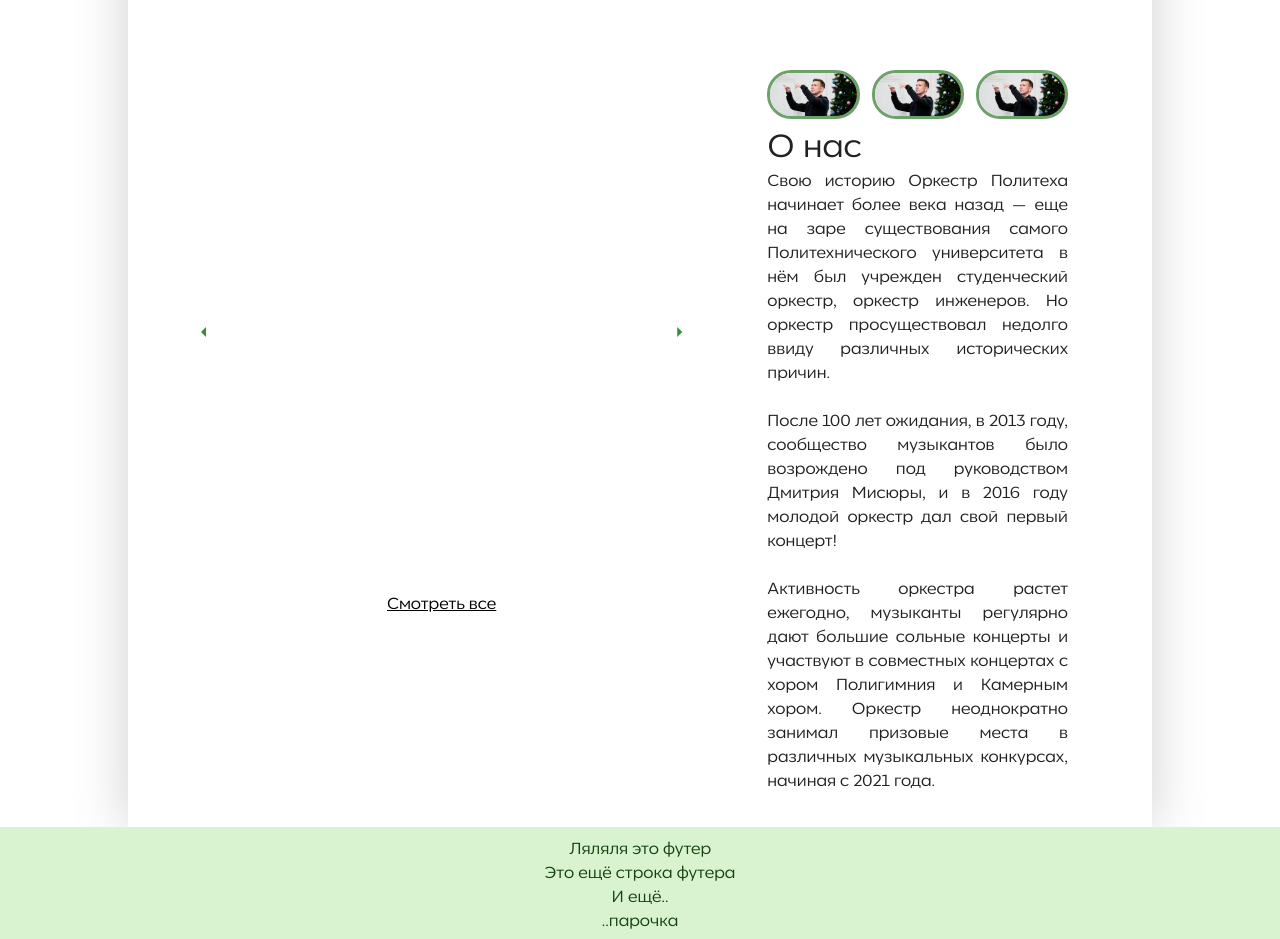
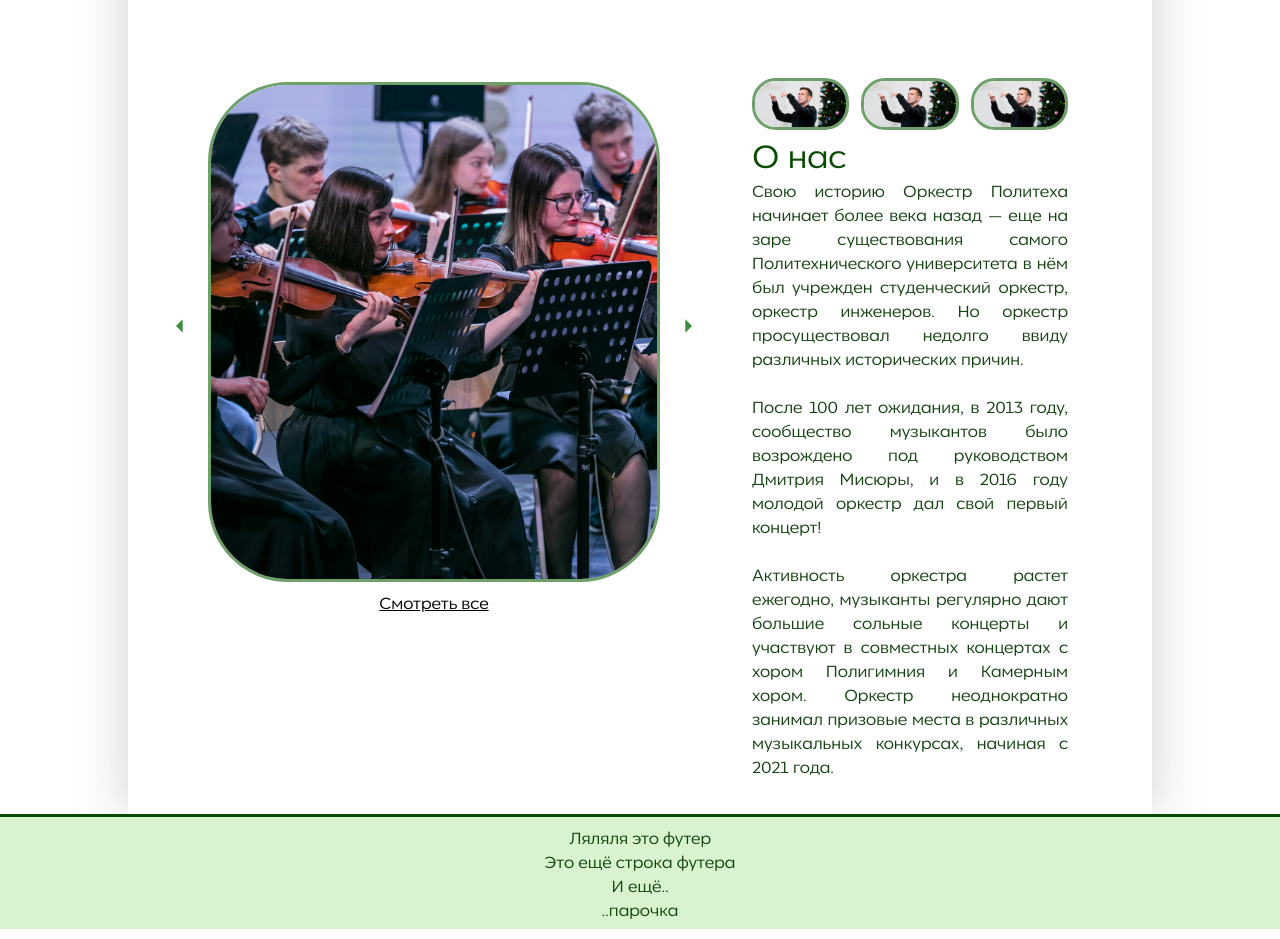
Before and after one commit to marceline223/orchestra_website, a Vue app: page / in a window 1280 px wide. Shown: the part 560-1499 px from the top of the page. Built offline with nearby package versions, Linux system fonts and the light colour scheme.

Commit message:
Карусель с кастомными кнопками согласно макету

```diff
--- a/src/components/main-page/InfoAbout.vue
+++ b/src/components/main-page/InfoAbout.vue
@@ -1,67 +1,45 @@
 <template>
   <v-row>
-    <v-col cols="7">
+    <div class="carousel-btn">
+      <v-icon
+        icon="mdi-menu-left"
+        color="green-darken-2"
+        size="x-large"
+        @click="onClickPrev"
+      />
+    </div>
+    <v-col cols="6">
       <v-carousel
+          v-model="carouselValue"
+          cycle
           class="mb-2"
-          style="align-items: center; align-content: center"
           hide-delimiters
+          :show-arrows="false"
       >
-        <v-carousel-item
-            src="/photos/main-page/carousel/1.jpg"
-            max-width="80%"
-            class="mx-auto"
-            cover
-        />
-
-        <v-carousel-item
-            src="/photos/main-page/carousel/2.jpg"
-            max-width="80%"
-            class="m-auto"
-            cover
-        />
-
-        <v-carousel-item
-            src="/photos/main-page/carousel/3.jpg"
-            max-width="80%"
-            class="m-auto"
-            cover
-        />
-
-        <v-carousel-item
-            src="/photos/main-page/carousel/4.jpg"
-            max-width="80%"
-            class="m-auto"
-            cover
-        />
-
-        <v-carousel-item
-            src="/photos/main-page/carousel/5.jpg"
-            max-width="80%"
-            class="m-auto"
-            cover
-        />
-
-        <template #prev>
-          <v-icon
-            class="v-btn"
-            icon="mdi-menu-left"
-            color="green-darken-2"
+          <v-carousel-item
+              v-for="(photo) in carouselPhotosSrc"
+              :key="photo"
+              content-class="carousel-photo"
+              selected-class="carousel-photo"
+              :src="carouselPhoto"
+              cover
           />
-        </template>
-        <template #next>
-          <v-icon
-            icon="mdi-menu-right"
-            color="green-darken-2"
-          />
-        </template>
       </v-carousel>
       <router-link
           to="/gallery"
           text="Смотреть все"
       />
     </v-col>
+    <div class="carousel-btn">
+      <v-icon
+          icon="mdi-menu-right"
+          color="green-darken-2"
+          size="x-large"
+          @click="onClickNext"
+      />
+    </div>
 
-    <v-col class="text-about px-15">
+    <v-col class="text-about darker-green-text px-15 pt-5">
       <v-row>
         <v-img
             class="photo-cube mr-3"
@@ -86,21 +64,63 @@
         />
       </v-row>
       <v-row>
-        <h1> О нас </h1>
-        <p> Свою историю Оркестр Политеха начинает более века назад — еще на заре существования самого Политехнического университета в нём был учрежден студенческий оркестр, оркестр инженеров. Но оркестр просуществовал недолго ввиду различных исторических причин.</p>
+        <h1 class="green-text">
+          О нас
+        </h1>
+        <p class="darker-green-text">
+          Свою историю Оркестр Политеха начинает более века назад — еще на заре существования самого Политехнического
+          университета в нём был учрежден студенческий оркестр, оркестр инженеров. Но оркестр просуществовал недолго
+          ввиду различных исторических причин.
+        </p>
         <br>
-        <p> После 100 лет ожидания, в 2013 году, сообщество музыкантов было возрождено под руководством Дмитрия Мисюры, и в 2016 году молодой оркестр дал свой первый концерт!</p>
+        <p class="darker-green-text">
+          После 100 лет ожидания, в 2013 году, сообщество музыкантов было возрождено под руководством Дмитрия Мисюры,
+          и в 2016 году молодой оркестр дал свой первый концерт!
+        </p>
         <br>
-        <p> Активность оркестра растет ежегодно, музыканты регулярно дают большие сольные концерты и участвуют в совместных концертах с хором Полигимния и Камерным хором. Оркестр неоднократно занимал призовые места в различных музыкальных конкурсах, начиная с 2021 года. </p>
+        <p class="darker-green-text">
+          Активность оркестра растет ежегодно, музыканты регулярно дают большие сольные концерты и участвуют в
+          совместных концертах с хором Полигимния и Камерным хором. Оркестр неоднократно занимал призовые места в
+          различных музыкальных конкурсах, начиная с 2021 года.
+        </p>
       </v-row>
      </v-col>
   </v-row>
-
 </template>
 
 <script>
 export default {
-  name: "InfoAbout"
+  name: "InfoAbout",
+  data: () => {
+    return {
+      carouselValue: 0,
+      carouselPhotosSrc: [
+        '1.jpg', '2.jpg', '3.jpg', '4.jpg', '5.jpg'
+      ],
+      carouselPhotosWay: '/photos/main-page/carousel/',
+    }
+  },
+  computed: {
+    carouselPhoto() {
+      return this.carouselPhotosWay + this.carouselPhotosSrc[this.carouselValue];
+    }
+  },
+  methods: {
+    onClickPrev() {
+      if (this.carouselValue > 0) {
+        this.carouselValue--;
+      } else {
+        this.carouselValue = this.carouselPhotosSrc.length - 1;
+      }
+    },
+    onClickNext() {
+      if (this.carouselValue < this.carouselPhotosSrc.length - 1) {
+        this.carouselValue++;
+      } else {
+        this.carouselValue = 0;
+      }
+    },
+  },
 }
 </script>
 
@@ -108,19 +128,7 @@ export default {
 .text-about {
   text-align: justify;
 }
-
-.margin-auto {
-  margin: auto;
-}
-
-.v-carousel-item {
-  display: flex;
-  justify-content: center;
-  align-items: center;
-  align-content: center;
-  max-width: 80%;
-  .v-img {
-    margin: auto !important;
-  }
+.carousel-btn {
+  margin-top: 15em;
 }
 </style>
--- a/src/style.scss
+++ b/src/style.scss
@@ -1,9 +1,9 @@
 @import url("/fonts/CorsaGrotesk/stylesheet.css");
 
-$green: #6EA06A;
-$green-text: #064B00;
+$light-green: #6EA06A;
+$green-text-color: #064B00;
 $footer-color: #D9F3D0;
-$footer-text: #144311;
+$darker-green-text-color: #144311;
 
 :root {
   font-family: 'Corsa Grotesk', serif;
@@ -64,12 +64,27 @@ a {
 }
 
 .photo-cube {
-  border: 3px solid $green;
+  border: 3px solid $light-green;
   border-radius: 1.5em;
 }
 
+.carousel-photo {
+  .v-img {
+    border-radius: 5em;
+    border: 3px solid $light-green;
+  }
+}
+
+.darker-green-text {
+  color: $darker-green-text-color;
+}
+
+.green-text {
+  color: $green-text-color;
+}
+
 .main-page-text {
-  color: $green-text;
+  color: $green-text-color;
   letter-spacing: 1.5pt;
   text-align: left;
   font-weight: 100;
@@ -81,9 +96,10 @@ a {
   flex-direction: column;
   align-items: flex-start;
   align-content: flex-start;
+  border-top: 3px solid $green-text-color !important;
 
   p {
-    color: $footer-text;
+    color: $darker-green-text-color;
   }
 }
 
```
